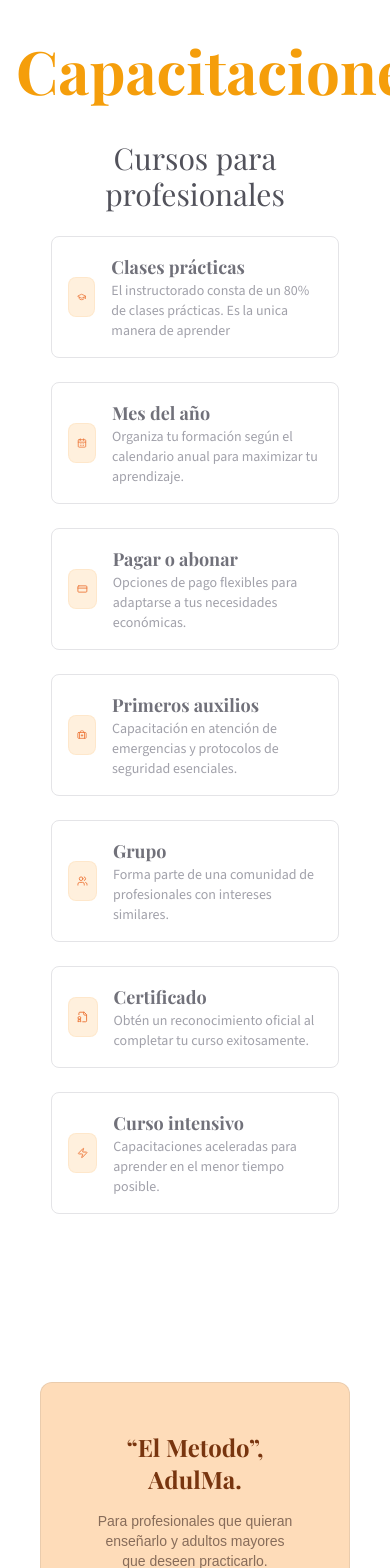
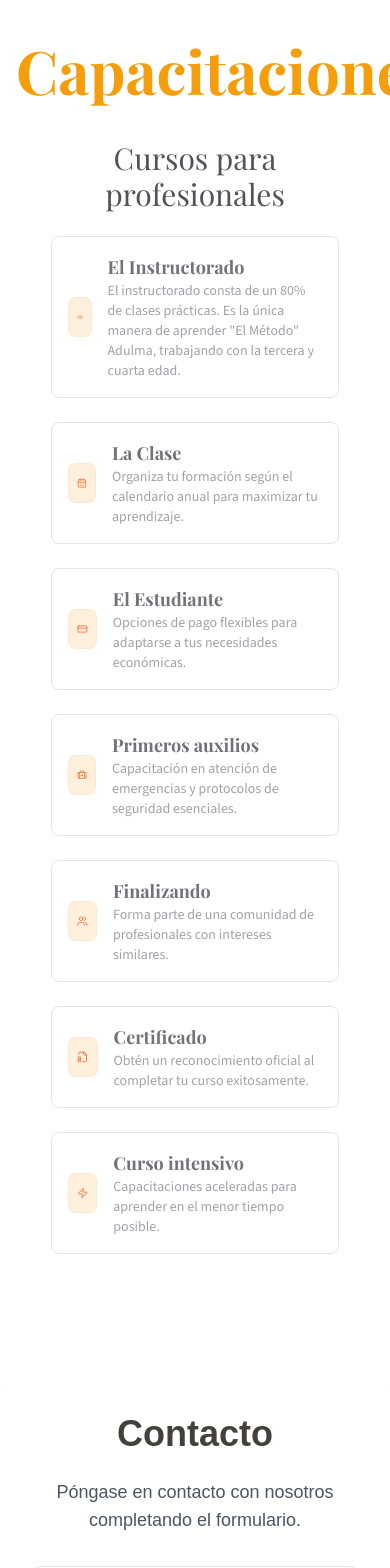
Before and after one commit to GRAMAPHENIA/sitio-oficial-el-metodo, a Next.js app: page /capacitaciones in a window 390 px wide. Shown: the top 1568 px of the page. Built offline with nearby package versions, Linux system fonts and the light colour scheme.

Commit message:
Se agregó el componente 'ResponsiveForm' en el layout y se actualizaron los títulos en 'ProfessionalsCourses' para reflejar mejor el contenido.

```diff
--- a/src/app/layout.tsx
+++ b/src/app/layout.tsx
@@ -3,6 +3,7 @@ import { Geist, Geist_Mono } from "next/font/google";
 import "./globals.css";
 import Footer from "@/components/custom/footer/Footer";
 import { Menu } from "@/components/custom/menu/menu";
+import ResponsiveForm from "@/components/custom/responsive-form/ResponsiveForm";
 
 const geistSans = Geist({
   variable: "--font-geist-sans",
@@ -32,6 +33,7 @@ export default function RootLayout({
       >
         <Menu />
         {children}
+        <ResponsiveForm />
         <Footer currentYear={new Date().getFullYear()} />
       </body>
     </html>
--- a/src/app/page.tsx
+++ b/src/app/page.tsx
@@ -1,7 +1,6 @@
 import { AdSliderSection } from "@/components/custom/ad-slider-section/AdSliderSection";
 import { CardMision } from "@/components/custom/card-mision/CardMision";
 import { CourseLocationsSection } from "@/components/custom/course-locations-section/CourseLocationsSection";
-import ResponsiveForm from "@/components/custom/responsive-form/ResponsiveForm";
 import Sidebar from "@/components/custom/sidebar-mobile/SidebarMobile";
 import VideoHero from "@/components/custom/video-hero/VideoHero";
 
@@ -14,7 +13,6 @@ export default function Home() {
         <CardMision />
         <CourseLocationsSection />
         <AdSliderSection />
-        <ResponsiveForm />
       </main>
     </div>
   );
--- a/src/components/custom/footer/Footer.tsx
+++ b/src/components/custom/footer/Footer.tsx
@@ -81,7 +81,7 @@ interface FooterProps {
 const Footer = ({ className = "", currentYear }: FooterProps) => {
   return (
     <footer
-      className={`bg-orange-300/50 m-10 rounded-xl text-foreground py-12 border border-zinc-700/10 px-10 ${className}`}
+      className={`opacity-80 p-2 bg-orange-100 border border-orange-200/50 rounded-lg m-10 px-10 py-12${className}`}
       aria-labelledby="footer-heading"
     >
       <div className="container mx-auto px-4">
--- a/src/components/custom/professionals-courses/ProfessionalsCourses.tsx
+++ b/src/components/custom/professionals-courses/ProfessionalsCourses.tsx
@@ -27,19 +27,20 @@ const playfair = Playfair_Display({
 const sections = [
   {
     icon: LucideGraduationCap,
-    title: "Clases prácticas",
+    title: "El Instructorado",
     description:
-      "El instructorado consta de un 80% de clases prácticas. Es la unica manera de aprender",
-  },
+      "El instructorado consta de un 80% de clases prácticas. Es la única manera de aprender \"El Método\" Adulma, trabajando con la tercera y cuarta edad.",
+},
+
   {
     icon: LucideCalendarDays,
-    title: "Mes del año",
+    title: "La Clase",
     description:
       "Organiza tu formación según el calendario anual para maximizar tu aprendizaje.",
   },
   {
     icon: LucideCreditCard,
-    title: "Pagar o abonar",
+    title: "El Estudiante",
     description:
       "Opciones de pago flexibles para adaptarse a tus necesidades económicas.",
   },
@@ -51,7 +52,7 @@ const sections = [
   },
   {
     icon: LucideUsers,
-    title: "Grupo",
+    title: "Finalizando",
     description:
       "Forma parte de una comunidad de profesionales con intereses similares.",
   },
```
